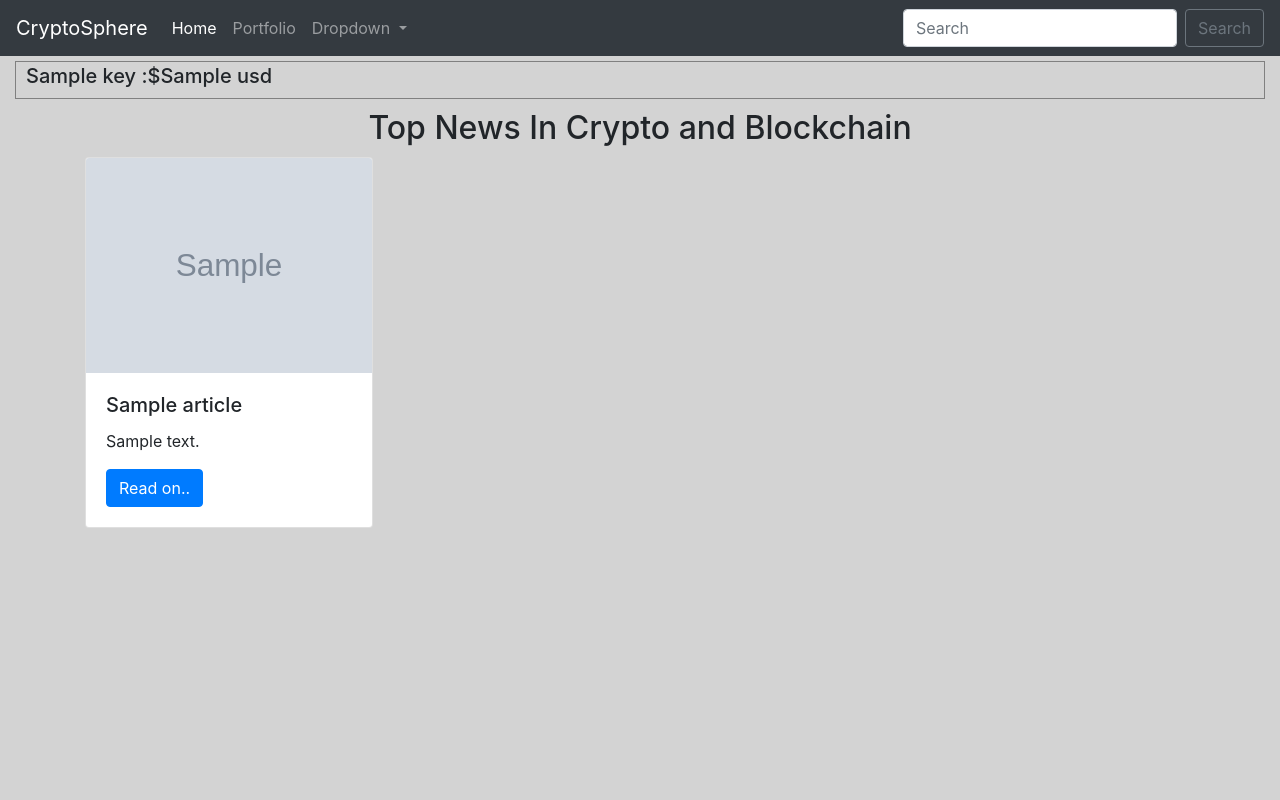
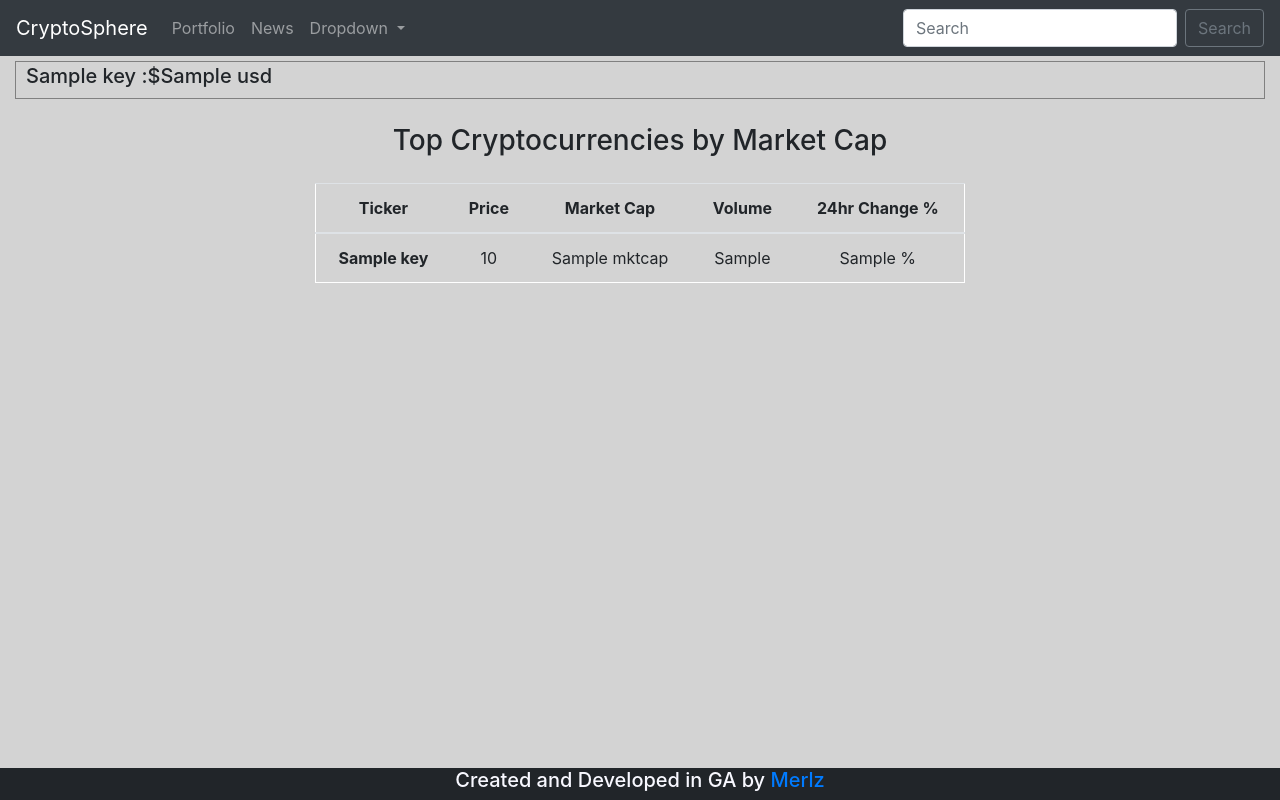
Before and after one commit to merlz6/CryptoShpere, a Django app: template crypto_sphere/templates/home.html in a window 1280 px wide. Run offline with Django 3.2, Linux system fonts and the light colour scheme; the template is opened without the code that fills it: most values are stand-ins (such as "Sample title", 1, 10 or a date in 2020); grey boxes marked "Sample" are stand-in pictures; some libraries are stand-ins or nearby versions.

Commit message:
footer , css top crypto mkcap

```diff
--- a/crypto_sphere/assets/css/layout.css
+++ b/crypto_sphere/assets/css/layout.css
@@ -20,3 +20,28 @@
 body {
   background-color: lightGrey;
 }
+
+.topCryptoH3 {
+  margin-top: 25px;
+  text-align: center;
+}
+
+
+.table {
+  width:650px;
+  text-align: center;
+  margin:25px auto;
+  border: 1px solid white;
+}
+
+footer {
+  position: absolute;
+  bottom:0;
+  margin-left: auto;
+  margin-right:auto;
+  left:0;
+  right:0;
+  text-align: center;
+  background-color: #212529;
+  color:ghostWhite;
+}
--- a/crypto_sphere/crypto_sphere/urls.py
+++ b/crypto_sphere/crypto_sphere/urls.py
@@ -22,6 +22,7 @@ from . import views
 urlpatterns = [
     url(r'^admin/', admin.site.urls),
     url(r'^$', views.home_page),
+    url(r'^news/', views.news_page),
     url(r'^portfolio/', views.portfolio_page),
 ]
 
--- a/crypto_sphere/templates/home.html
+++ b/crypto_sphere/templates/home.html
@@ -13,28 +13,38 @@
 {% endfor %}
   </div>
 
-<div class='topNewsBanner'>
-  <h2 >Top News In Crypto and Blockchain</h2>
-  </div>
-<div class='container'>
-  <div class='row'>
-    {% for article in api.Data %}
-    <div class='col-sm'>
+
+<h3 class='topCryptoH3'>Top Cryptocurrencies by Market Cap</h3>
+
+  <table class="table">
+    <thead>
+      <tr>
+        <th scope="col">Ticker</th>
+        <th scope="col">Price</th>
+        <th scope="col">Market Cap</th>
+        <th scope="col">Volume</th>
+        <th scope="col">24hr Change %</th>
+      </tr>
+    </thead>
+    <tbody>
+      {% for key,value in prices.DISPLAY.items %}
+      <tr>
+        <th scope="row">{{key}}</th>
+        <td>{{value.USD.PRICE}}</td>
+        <td>{{value.USD.MKTCAP}}</td>
+        <td>{{value.USD.VOLUME24HOURTO}}</td>
+        <td>{{value.USD.CHANGEPCT24HOUR}} %</td>
+      </tr>
+      {% endfor %}
+    </tbody>
+  </table>
 
 
-    <div class="card" style="width: 18rem;">
-      <img class="card-img-top" src="{{article.imageurl}}" alt="Card image cap">
-      <div class="card-body">
-        <h5 class="card-title">{{article.title}}</h5>
-        <p class="card-text">{{article.body}}</p>
-        <a href="{{article.url}}" class="btn btn-primary">Read on..</a>
-      </div>
-    </div>
-    <br/>
-</div>
-{% endfor %}
-    </div>
-  </div>
+<!-- {{prices.DISPLAY}} -->
+
+
+
+
 
 
 {% endblock %}
--- a/crypto_sphere/templates/layout.html
+++ b/crypto_sphere/templates/layout.html
@@ -27,11 +27,14 @@
 
       <div class="collapse navbar-collapse" id="navbarSupportedContent">
         <ul class="navbar-nav mr-auto">
-          <li class="nav-item active">
-            <a class="nav-link" href="#">Home <span class="sr-only">(current)</span></a>
+          <!-- <li class="nav-item active">
+            <a class="nav-link" href="/">Home <span class="sr-only">(current)</span></a>
+          </li> -->
+          <li class="nav-item">
+            <a class="nav-link" href="#">Portfolio</a>
           </li>
           <li class="nav-item">
-            <a class="nav-link" href="#">Portfolio</a>
+            <a class="nav-link" href="/news">News</a>
           </li>
           <li class="nav-item dropdown">
             <a class="nav-link dropdown-toggle" href="#" id="navbarDropdown" role="button" data-toggle="dropdown" aria-haspopup="true" aria-expanded="false">
@@ -57,7 +60,9 @@
       {% block content %}{% endblock %}
     </div>
 
-
+<footer>
+  <h5>Created and Developed in GA by <a href='#'>Merlz</a></h5>
+</footer>
 
     <!-- Optional JavaScript -->
        <!-- jQuery first, then Popper.js, then Bootstrap JS -->
```
Also changed, not shown: crypto_sphere/crypto_sphere/views.py (+17 -6 lines), crypto_sphere/templates/news.html (added, +33 -0 lines), crypto_sphere/templates/portfolio.html (+9 -1 lines), 2 other files.
